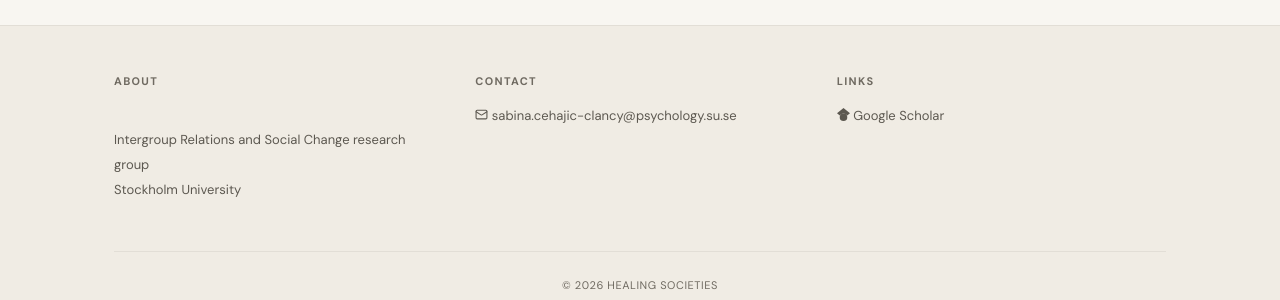
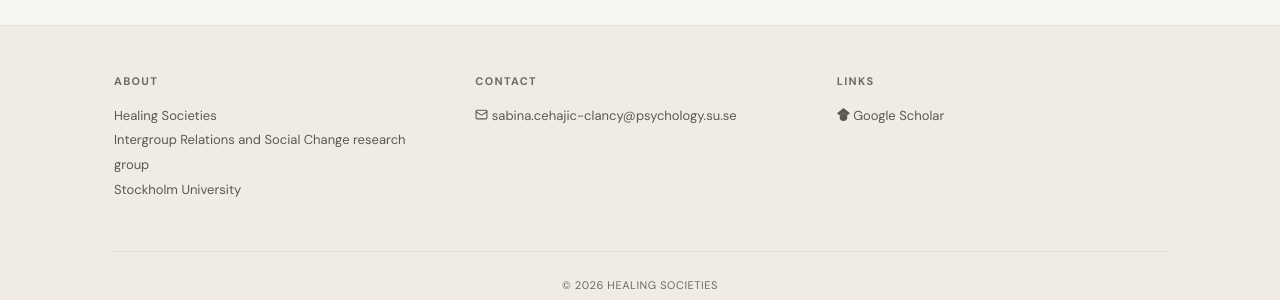
Before and after one commit to yuricipriano02/healingsocieties, a Jekyll site: the page built from _pages/home.md, in a window 1280 px wide. Shown: the part 962-1262 px from the top of the page. Built offline with Jekyll 4.4.1, drawn with Linux system fonts in a browser that asks for light colours.

Commit message:
Update footer to use site name instead of department

```diff
--- a/_includes/footer.html
+++ b/_includes/footer.html
@@ -3,7 +3,7 @@
     <div>
       <h2 class="footer-heading">About</h2>
       <p>
-        {{ Department of Psychology }}<br>
+        {{ site.name }}<br>
         {{ site.title }}<br>
         {{ site.institution }}
       </p>
```
